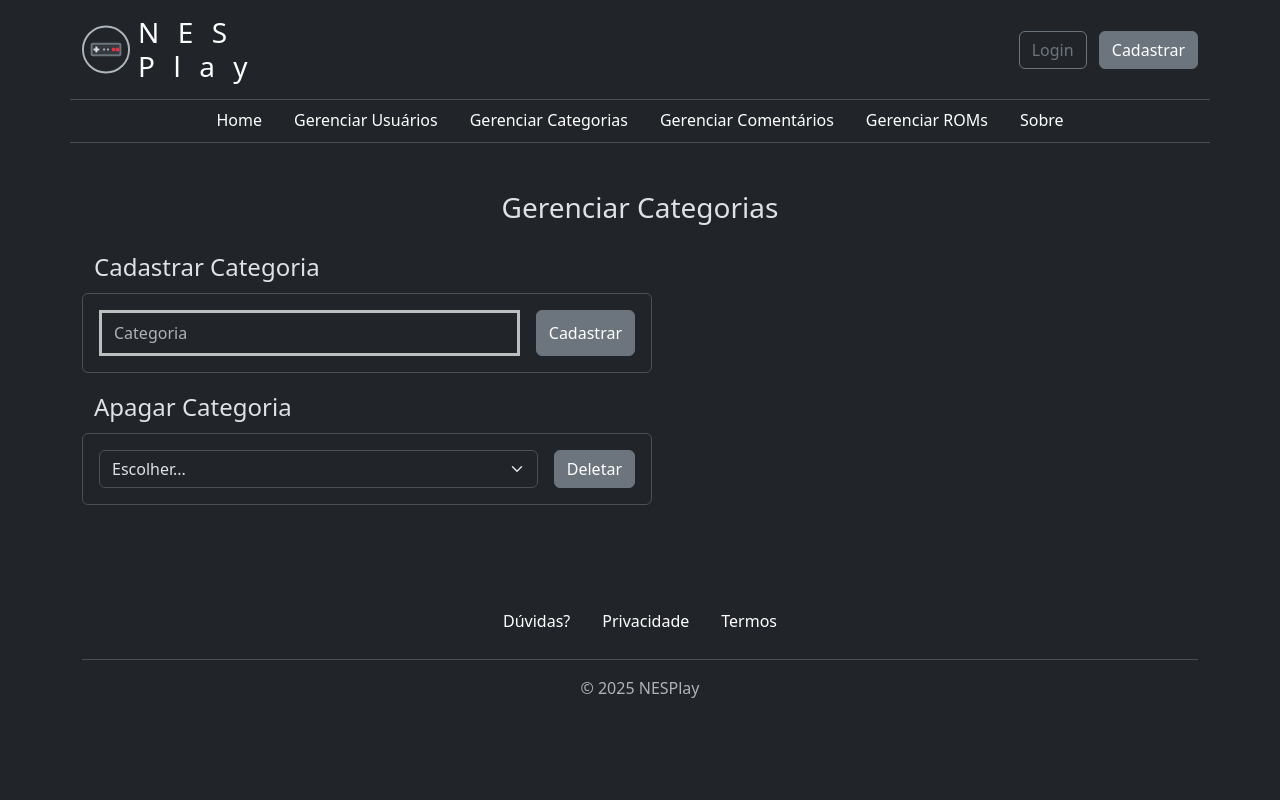
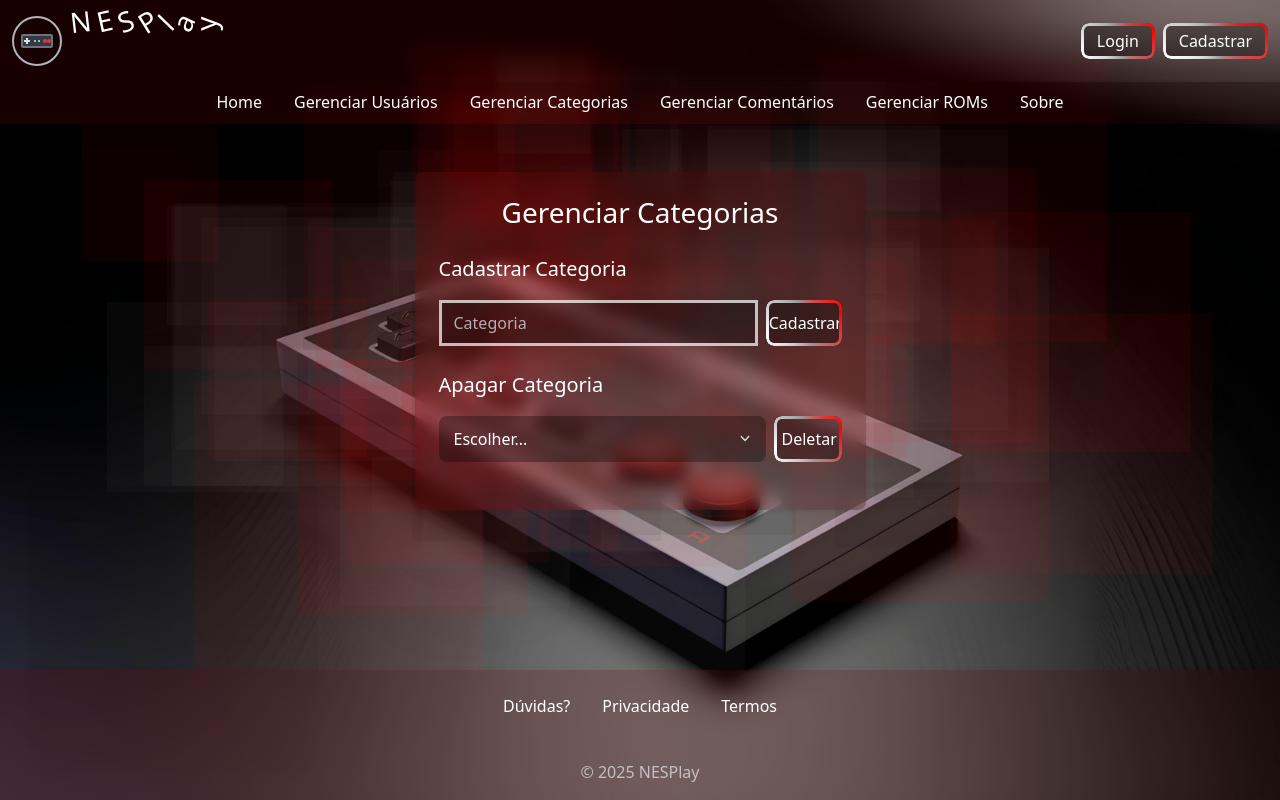
Before and after one commit to GustoVasconcelos/nesplay-t2-eletiva-2025, a PHP site: page /view/admin/ger-categorias.html in a window 1280 px wide. Run offline with PHP 8.4, Linux system fonts and the light colour scheme.

Commit message:
Implementado o refinamento estético padronizado ao ger-categorias.html

```diff
--- a/assets/style.css
+++ b/assets/style.css
@@ -145,6 +145,26 @@
     z-index: 1;
 }
 
+.gradiente fieldset {
+    border: none;
+    padding: 0;
+    margin: 0 0 1.5rem;
+}
+
+.gradiente legend {
+    color: rgb(255, 255, 255);
+}
+
+.gradiente .form-control,
+.gradiente .form-select {
+    background-color: rgba(0, 0, 0, 0.3);
+    color: rgb(255, 255, 255);
+}
+
+.gradiente .form-select:focus {
+    box-shadow: none;
+}
+
 .gradiente::before {
     content: '';
     position: absolute;
@@ -287,6 +307,36 @@
     z-index: 2;
 }
 
+.form-select {
+    --angle: 0deg;
+    position: relative;
+    width: 100%;
+    padding: 0.5rem 0.75rem;
+    background-color: transparent;
+    color: rgb(255, 255, 255);
+    border: 3px solid transparent;
+    border-radius: 0.5rem;
+    appearance: none;
+    background-repeat: no-repeat;
+    background-position: right 0.75rem center;
+    background-size: .65rem .8rem;
+    transition: border-image 0.3s ease-in-out, background-color 0.3s ease-in-out;
+    outline: none;
+    z-index: 1;
+}
+
+.form-select:focus,
+.form-select:hover {
+    border-image: conic-gradient(from var(--angle),
+            rgb(255, 0, 0),
+            rgb(154, 154, 154),
+            rgb(255, 255, 255),
+            rgb(154, 154, 154),
+            rgb(255, 0, 0)) 1;
+    animation: rotateBorder 3s linear infinite;
+    background-color: rgba(0, 0, 0, 0.5);
+}
+
 .form-control {
     position: relative;
     width: 100%;
--- a/view/admin/admin.html
+++ b/view/admin/admin.html
@@ -36,7 +36,7 @@
                 <ul class="nav nav-underline justify-content-center">
                     <li class="nav-item"><a class="nav-link px-2" href="../../index.html">Home</a></li>
                     <li class="nav-item"><a class="nav-link px-2" href="#">Gerenciar Usuários</a></li>
-                    <li class="nav-item"><a class="nav-link px-2" href="#">Gerenciar Categorias</a></li>
+                    <li class="nav-item"><a class="nav-link px-2" href="../admin/ger-categorias.html">Gerenciar Categorias</a></li>
                     <li class="nav-item"><a class="nav-link px-2" href="#">Gerenciar Comentários</a></li>
                     <li class="nav-item"><a class="nav-link px-2" href="#">Gerenciar ROMs</a></li>
                     <li class="nav-item"><a class="nav-link px-2" href="#">Sobre</a></li>
--- a/view/admin/ger-categorias.html
+++ b/view/admin/ger-categorias.html
@@ -1,86 +1,106 @@
 <!DOCTYPE html>
 <html lang="pt-br" data-bs-theme="dark">
+
 <head>
     <meta charset="UTF-8">
     <meta http-equiv="X-UA-Compatible" content="IE=edge">
     <meta name="viewport" content="width=device-width, initial-scale=1.0">
-    <link href="https://cdn.jsdelivr.net/npm/bootstrap@5.3.6/dist/css/bootstrap.min.css" rel="stylesheet" integrity="sha384-4Q6Gf2aSP4eDXB8Miphtr37CMZZQ5oXLH2yaXMJ2w8e2ZtHTl7GptT4jmndRuHDT" crossorigin="anonymous">
+    <link href="https://cdn.jsdelivr.net/npm/bootstrap@5.3.6/dist/css/bootstrap.min.css" rel="stylesheet"
+        integrity="sha384-4Q6Gf2aSP4eDXB8Miphtr37CMZZQ5oXLH2yaXMJ2w8e2ZtHTl7GptT4jmndRuHDT" crossorigin="anonymous">
     <link rel="stylesheet" href="../../assets/style.css">
     <link rel="icon" type="image/png" href="../../assets/img/favicon/favicon-96x96.png" sizes="96x96" />
     <link rel="icon" type="image/svg+xml" href="../../assets/img/favicon/favicon.svg" />
     <title>NESPlay - Admin - Gerenciar Categorias</title>
 </head>
+
 <body>
-    <header
-        class="d-flex flex-wrap align-items-center justify-content-center justify-content-md-between py-3 border-bottom container">
-        <div class="col-md-2 mb-2 mb-md-0 d-flex">
-            <a href="/" class="nav-link d-inline-flex link-body-emphasis text-decoration-none">
-                <img class="logotipo" src="../../assets/img/logo.svg" alt="">
-                <h1 id="texto-logotipo" class="mb-md-0 px-2">
-                    <span>N</span>
-                    <span>E</span>
-                    <span>S</span>
-                    <span>P</span>
-                    <span>l</span>
-                    <span>a</span>
-                    <span>y</span>
+    <div class="background">
+
+        <header class="gradiente py-3">
+            <div class="container-fluid d-flex flex-wrap align-items-center justify-content-between">
+                <a href="/" class="d-flex align-items-center text-decoration-none">
+                    <img class="logotipo img-fluid" src="../../assets/img/logo.svg" alt="NESPlay Logo">
+                    <h1 id="texto-logotipo" class="ms-2 mb-0">
+                        <span>N</span><span>E</span><span>S</span><span>P</span><span>l</span><span>a</span><span>y</span>
                     </h1>
                 </a>
+                <div class="d-flex">
+                    <a class="btn-animated btn btn-outline-secondary me-2" href="./login.html">Login</a>
+                    <a class="btn-animated btn btn-secondary" href="./cadastrar.html">Cadastrar</a>
                 </div>
-        <div class="col-md-2 text-end">
-            <a class="btn btn-outline-secondary me-2" href="../login.html" role="button">Login</a>
-            <a class="btn btn-secondary" href="../cadastrar.html" role="button">Cadastrar</a>
             </div>
         </header>
-    <nav class="container px-2 border-bottom">
-        <ul class="nav nav-underline col-12 col-md-auto mb-2 justify-content-center mb-md-0">
-            <li><a href="../../index.html" class="nav-link px-2 link-body-emphasis">Home</a></li>
-            <li><a href="#" class="nav-link px-2 link-body-emphasis">Gerenciar Usuários</a></li>
-            <li><a href="#" class="nav-link px-2 link-body-emphasis">Gerenciar Categorias</a></li>
-            <li><a href="#" class="nav-link px-2 link-body-emphasis">Gerenciar Comentários</a></li>
-            <li><a href="#" class="nav-link px-2 link-body-emphasis">Gerenciar ROMs</a></li>
-            <li><a href="#" class="nav-link px-2 link-body-emphasis">Sobre</a></li>
+
+        <nav class="gradiente">
+            <div class="container-fluid px-3 px-md-5">
+                <ul class="nav nav-underline justify-content-center">
+                    <li class="nav-item"><a class="nav-link px-2" href="../../index.html">Home</a></li>
+                    <li class="nav-item"><a class="nav-link px-2" href="#">Gerenciar Usuários</a></li>
+                    <li class="nav-item"><a class="nav-link px-2" href="../admin/ger-categorias.html">Gerenciar
+                            Categorias</a></li>
+                    <li class="nav-item"><a class="nav-link px-2" href="#">Gerenciar Comentários</a></li>
+                    <li class="nav-item"><a class="nav-link px-2" href="#">Gerenciar ROMs</a></li>
+                    <li class="nav-item"><a class="nav-link px-2" href="#">Sobre</a></li>
                 </ul>
+            </div>
         </nav>
-    <main class="container px-4 py-5">
+
+        <main class="container my-5">
+            <div class="row justify-content-center">
+                <div class="col-12 col-md-8 col-lg-5">
+                    <div class="gradiente p-4 rounded-3 shadow-sm">
                         <h2 class="h3 mb-4 fw-normal text-center">Gerenciar Categorias</h2>
-        <form class="form-outline w-50">
-            <legend>Cadastrar Categoria</legend>
-            <fieldset class="border rounded row py-3">
-                <div class="row-12 d-flex px-3">
-                    <input type="text" class="form-control me-3" id="nomeCategoria" placeholder="Categoria">
-                    <button class="btn btn-secondary" type="submit">Cadastrar</button>
+                        <!-- Formulário de Cadastrar Categoria -->
+                        <form class="mb-4">
+                            <fieldset>
+                                <legend class="fs-5 mb-3">Cadastrar Categoria</legend>
+                                <div class="d-flex">
+                                    <input type="text" class="form-control me-2" id="nomeCategoria"
+                                        placeholder="Categoria">
+                                    <button class="btn-animated btn btn-secondary" style="padding-left: 3px;" type="submit">
+                                        Cadastrar
+                                    </button>
                                 </div>
                             </fieldset>
                         </form>
-        <form class="form-outline w-50 py-3">
-            <legend>Apagar Categoria</legend>
-            <fieldset class="border rounded row py-3">
-                <div class="row-12 d-flex px-3">
-                    <select class="form-select me-3" id="inputGroupSelect01">
+                        <!-- Formulário de Apagar Categoria -->
+                        <form>
+                            <fieldset>
+                                <legend class="fs-5 mb-3">Apagar Categoria</legend>
+                                <div class="d-flex">
+                                    <select class="form-select me-2" id="inputGroupSelect01">
                                         <option selected>Escolher...</option>
                                         <option value="1">One</option>
                                         <option value="2">Two</option>
                                     </select>
-                    <button class="btn btn-secondary" type="submit">Deletar</button>
+                                    <button class="btn-animated btn btn-secondary" style="padding-left: 8px;" type="submit">
+                                        Deletar
+                                    </button>
                                 </div>
                             </fieldset>
                         </form>
+                    </div>
+                </div>
+            </div>
         </main>
-    </main>
-    <footer class="py-3 my-3 container">
-        <ul class="nav nav-underline justify-content-center border-bottom pb-3 mb-3">
-            <li class="nav-item"><a href="#" class="nav-link px-2 link-body-emphasis">Dúvidas?</a></li>
-            <li class="nav-item"><a href="#" class="nav-link px-2 link-body-emphasis">Privacidade</a></li>
-            <li class="nav-item"><a href="#" class="nav-link px-2 link-body-emphasis">Termos</a></li>
+
+        <footer class="gradiente py-3">
+            <div class="container-fluid px-3 px-md-5 text-center">
+                <ul class="nav nav-underline justify-content-center pb-3 mb-3">
+                    <li class="nav-item"><a class="nav-link px-2" href="#">Dúvidas?</a></li>
+                    <li class="nav-item"><a class="nav-link px-2" href="#">Privacidade</a></li>
+                    <li class="nav-item"><a class="nav-link px-2" href="#">Termos</a></li>
                 </ul>
-        <p class="text-center text-body-secondary">© 2025 NESPlay</p>
+                <p class="text-body-secondary mb-0">© 2025 NESPlay</p>
+            </div>
         </footer>
-    <!-- linkagem do anime.js -->
+
+    </div> <!--background-->
     <script src="https://cdn.jsdelivr.net/npm/animejs@3.2.1/lib/anime.min.js"></script>
-    <!-- fim linkagem do anime.js -->
     <script src="../../assets/script.js"></script>
-    <script src="https://cdn.jsdelivr.net/npm/bootstrap@5.3.6/dist/js/bootstrap.bundle.min.js" integrity="sha384-j1CDi7MgGQ12Z7Qab0qlWQ/Qqz24Gc6BM0thvEMVjHnfYGF0rmFCozFSxQBxwHKO" crossorigin="anonymous"></script>
+    <script src="https://cdn.jsdelivr.net/npm/bootstrap@5.3.6/dist/js/bootstrap.bundle.min.js"
+        integrity="sha384-j1CDi7MgGQ12Z7Qab0qlWQ/Qqz24Gc6BM0thvEMVjHnfYGF0rmFCozFSxQBxwHKO"
+        crossorigin="anonymous"></script>
 </body>
 
 </html>
```
Lines whose indentation alone changed are shown as unchanged.
